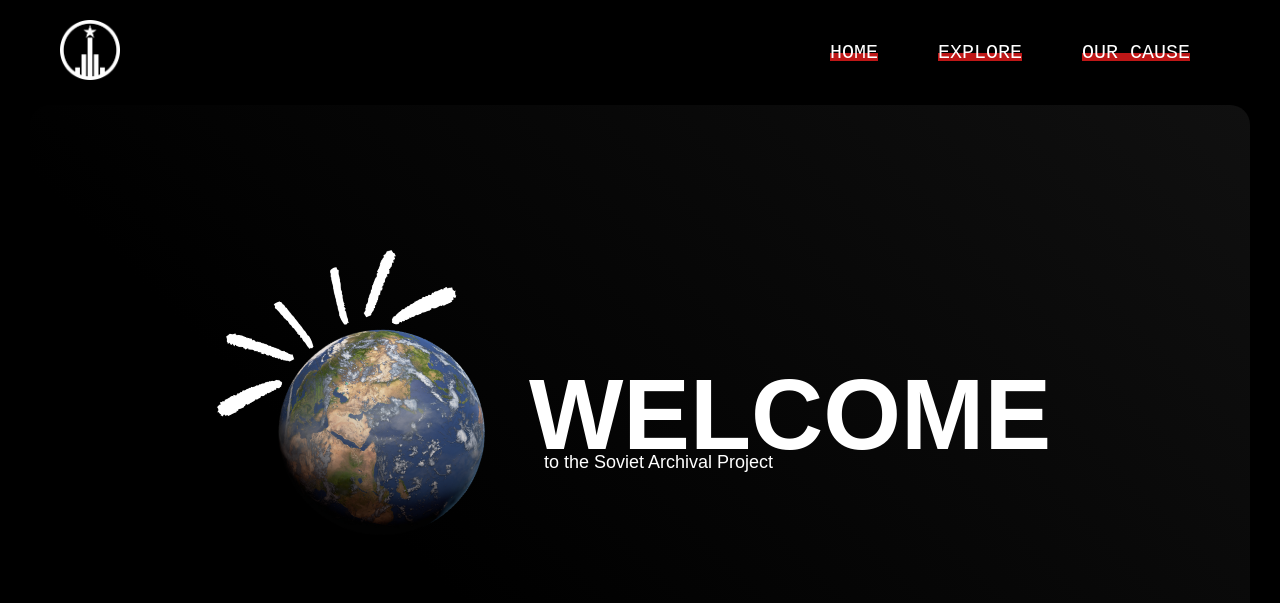
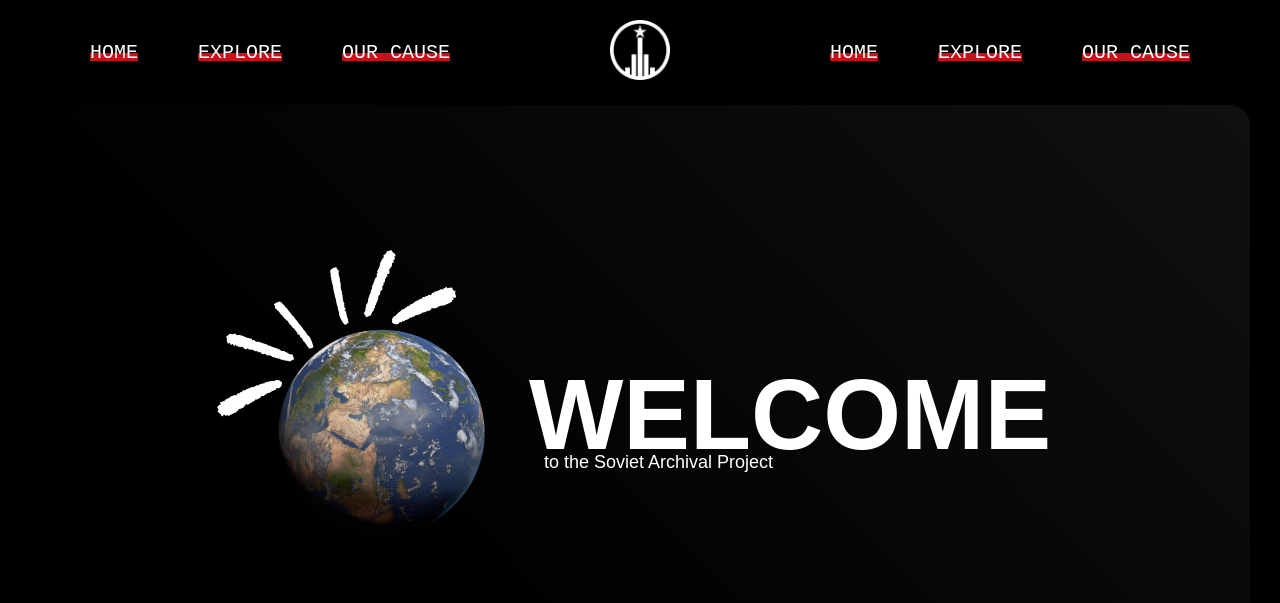
Before and after one commit to ImmanuelSalva/sovietprojekt, a plain HTML site: page index.html in a window 1280 px wide. Drawn offline with Linux system fonts and the light colour scheme; a web font is replaced by a local one.

Commit message:
Update index.html

```diff
--- a/index.html
+++ b/index.html
@@ -9,7 +9,12 @@
   </head>
   <body>
     <header class="home-nav">
-      <a class="web_logo" href="/sovietprojekt"><img src="./assets/images/web_logo.png" height="60px"></a>
+      <ul class="navbar">
+        <li><a href="/sovietprojekt">HOME</a></li>
+        <li><a href="/sovietprojekt/explore.html">EXPLORE</a></li>
+        <li><a href="/sovietprojekt/our-cause.html">OUR CAUSE</a></li>
+      </ul>
+      <a class="web_logo" href="/sovietprojekt"><img src="./assets/images/web_logo.png" height="60px" width="60px"></a>
       <ul class="navbar">
         <li><a href="/sovietprojekt">HOME</a></li>
         <li><a href="/sovietprojekt/explore.html">EXPLORE</a></li>
```
